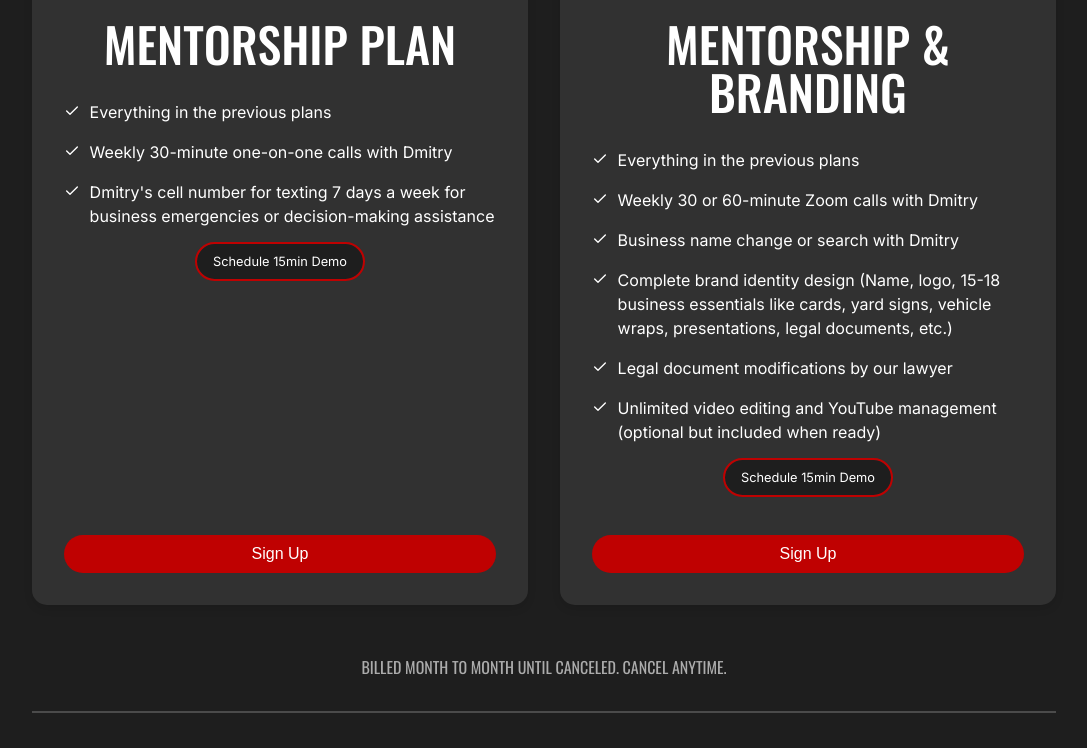
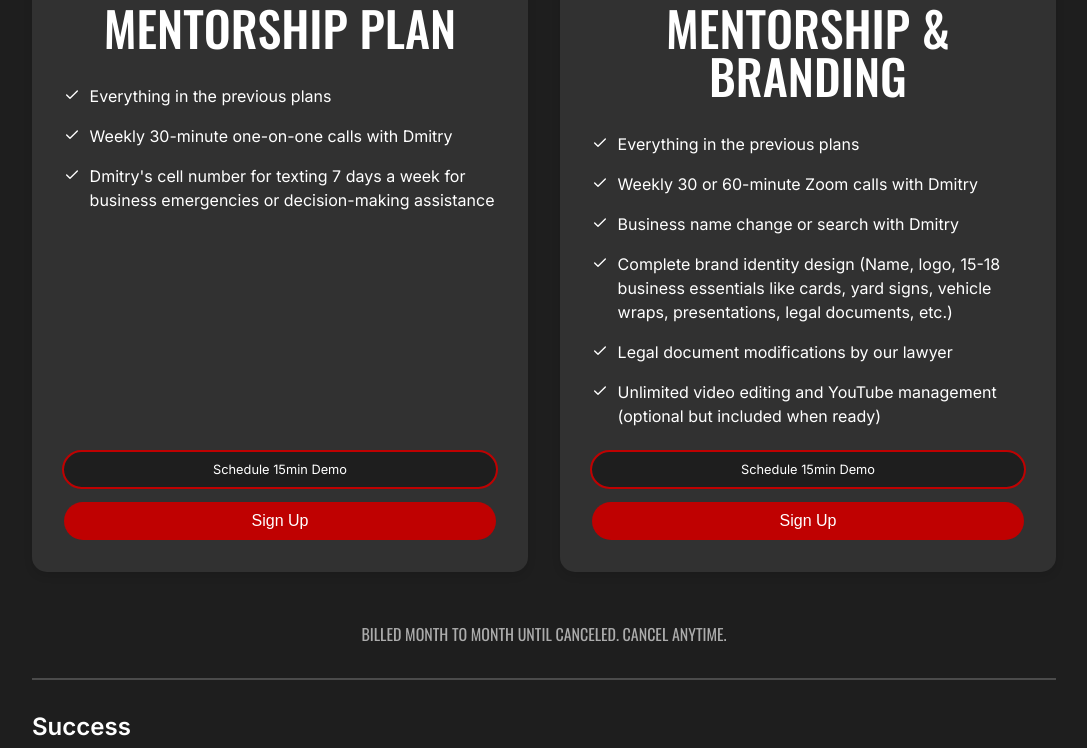
Before and after one commit to Salty-s-Media/mymarketingfitness, a Next.js app: page / in a window 1280 px wide. Shown: the part 3385-4133 px from the top of the page, without its empty margins (96-1183 px from the left). Built offline with nearby package versions, Linux system fonts and the light colour scheme.

Commit message:
adjust layout

```diff
--- a/_components/pricing/pricing.module.css
+++ b/_components/pricing/pricing.module.css
@@ -133,7 +133,6 @@
 }
 
 .gsbCont {
-  padding-top: 1rem;
   text-align: center;
   margin-top: auto;
 }
--- a/_components/pricing/pricing.tsx
+++ b/_components/pricing/pricing.tsx
@@ -66,7 +66,7 @@ export const Pricing = () => {
             </div>
             <br></br>
             <div className={styles.gsbCont}>
-              <Link href="https://app.coachcatalyst.com/shared_stripe_product/#/organization/12307/products/prod_O26684ZVRSG7pp">
+              <Link href="https://app.coachcatalyst.com/shared_stripe_product/#/organization/12307/products/prod_OmBbWAdENbAqAR">
                 <button aria-label="Sign Up" className={styles.getStartedBtn}>
                   Sign Up
                 </button>
@@ -138,12 +138,16 @@ export const Pricing = () => {
                       business emergencies or decision-making assistance
                     </span>
                   </div>
+                </div>
+              </div>
+              <br></br>
+              <div className={styles.gsbCont}>
                 <div
-                    className={styles.listItemContainer}
                   style={{
-                      margin: "auto",
-                      marginTop: "1rem",
-                      padding: "0.5rem 1rem",
+                    fontFamily: "var(--font-inter)",
+                    textTransform: "none",
+                    padding: "0.65rem 1rem",
+                    marginBottom: "15px",
                     backgroundColor: "var(--bg-d)",
                     outline: "var(--btn) 2px solid",
                     borderRadius: "20px",
@@ -155,10 +159,6 @@ export const Pricing = () => {
                     Schedule 15min Demo
                   </Link>
                 </div>
-                </div>
-              </div>
-              <br></br>
-              <div className={styles.gsbCont}>
                 <Link href="https://app.coachcatalyst.com/shared_stripe_product/#/organization/12307/products/prod_QGj9qlc9nOMpWg">
                   <button aria-label="Sign Up" className={styles.getStartedBtn}>
                     Sign Up
@@ -229,12 +229,16 @@ export const Pricing = () => {
                       but included when ready)
                     </span>
                   </div>
+                </div>
+              </div>
+              <br></br>
+              <div className={styles.gsbCont}>
                 <div
-                    className={styles.listItemContainer}
                   style={{
-                      margin: "auto",
-                      marginTop: "1rem",
-                      padding: "0.5rem 1rem",
+                    fontFamily: "var(--font-inter)",
+                    textTransform: "none",
+                    padding: "0.65rem 1rem",
+                    marginBottom: "15px",
                     backgroundColor: "var(--bg-d)",
                     outline: "var(--btn) 2px solid",
                     borderRadius: "20px",
@@ -246,10 +250,6 @@ export const Pricing = () => {
                     Schedule 15min Demo
                   </Link>
                 </div>
-                </div>
-              </div>
-              <br></br>
-              <div className={styles.gsbCont}>
                 <Link href="https://app.coachcatalyst.com/shared_stripe_product/#/organization/12307/products/prod_PwVFHJwp0Md1vJ">
                   <button aria-label="Sign Up" className={styles.getStartedBtn}>
                     Sign Up
```
Lines whose indentation alone changed are shown as unchanged.
